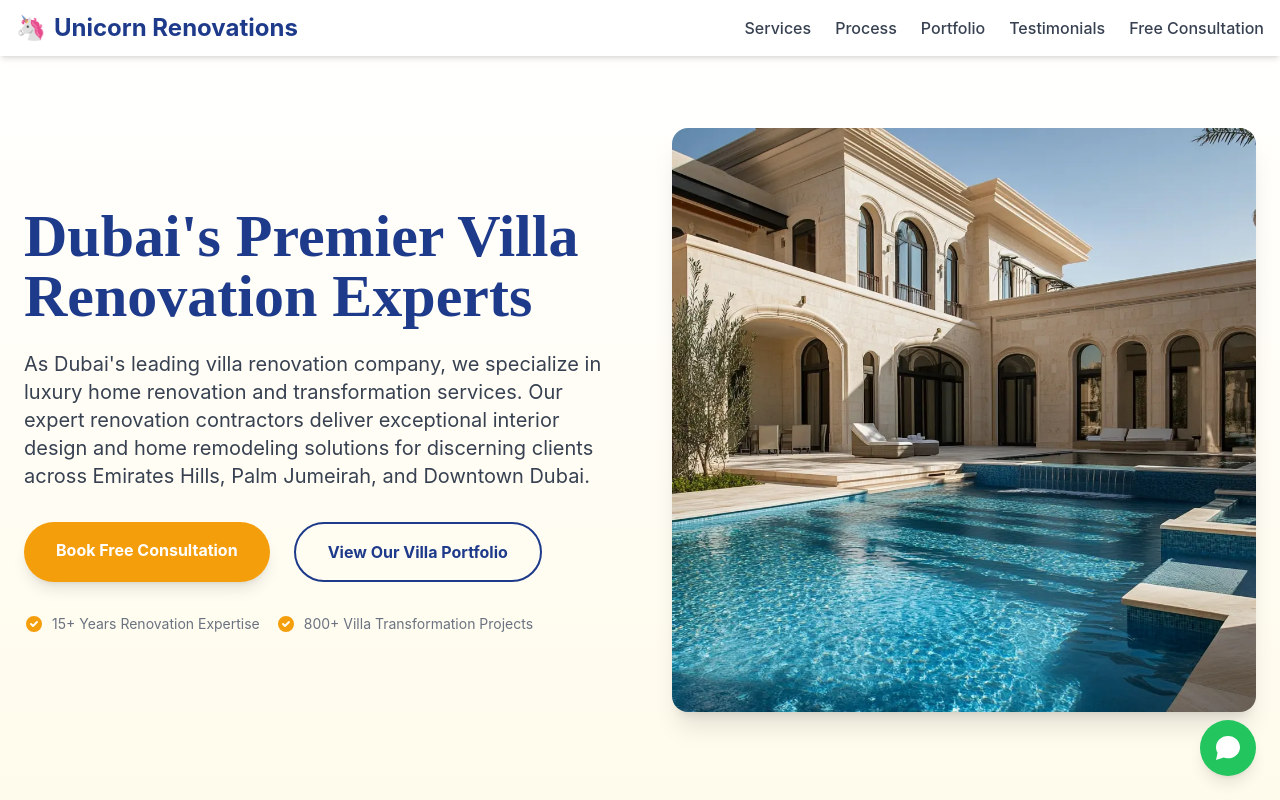
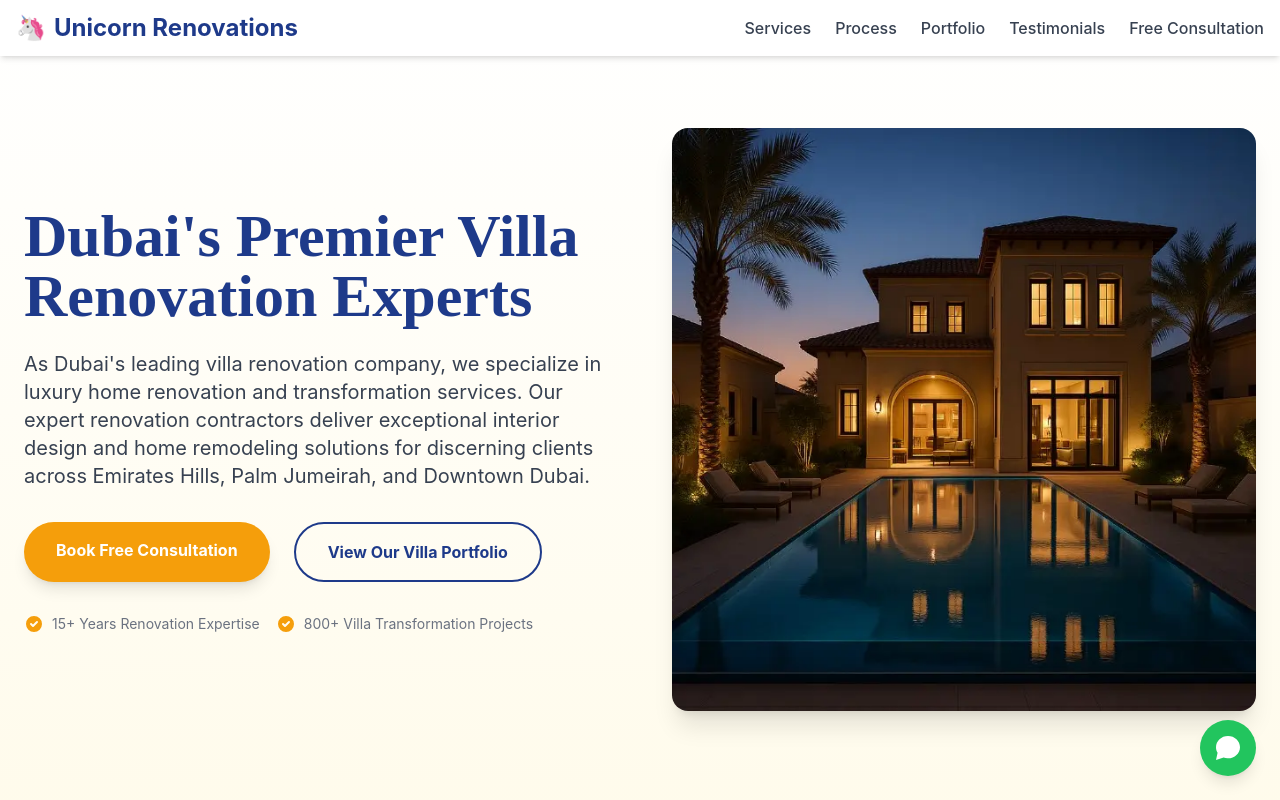
Before and after one commit to 1297ABY5/Villa-Landing--ABY, a Next.js app: page / in a window 1280 px wide. Shown: the top 800 px of the page. Built offline with nearby package versions, Linux system fonts and the light colour scheme.

Commit message:
Update index.js

```diff
--- a/pages/index.js
+++ b/pages/index.js
@@ -191,7 +191,7 @@ export default function Home() {
           </div>
           <div className="md:w-1/2 relative rounded-2xl overflow-hidden shadow-xl mt-8 md:mt-0 transform hover:scale-105 transition duration-700">
             <Image
-              src="/hero1.webp"
+              src="/hero2.webp"
               alt="Luxury Villa Renovation Dubai by Unicorn Renovations"
               width={650}
               height={450}
```
